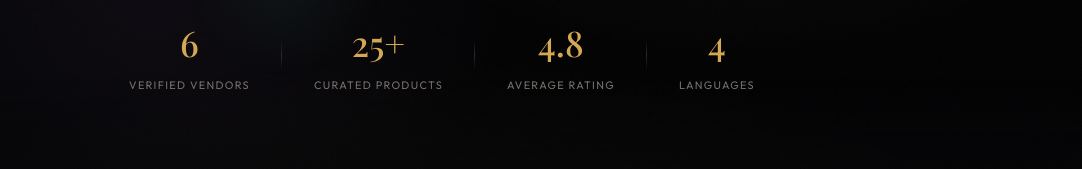
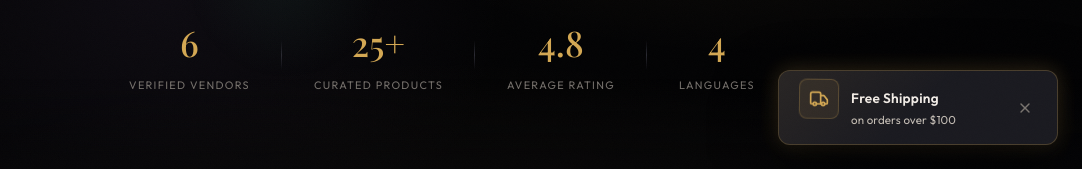
Before and after one commit to Kamkmgamer/10000_dollar_ecommerce_app, a Next.js app: page / in a window 1280 px wide. Shown: the part 631-800 px from the top of the page, without its empty margins (198-1280 px from the left). Built offline with nearby package versions, Linux system fonts and the light colour scheme; no server answers; a web font is replaced by a local one.

Commit message:
[component] Add FreeShippingToast component

```diff
--- /dev/null
+++ b/components/FreeShippingToast.tsx
@@ -0,0 +1,55 @@
+"use client";
+
+import { useEffect, useState } from "react";
+import { X, Truck } from "lucide-react";
+
+export default function FreeShippingToast() {
+  const [isVisible, setIsVisible] = useState(false);
+  const [isDismissed, setIsDismissed] = useState(false);
+
+  useEffect(() => {
+    // Check if user has dismissed the toast before
+    const dismissed = localStorage.getItem("freeShippingToastDismissed");
+    if (!dismissed) {
+      // Show toast after a short delay
+      const timer = setTimeout(() => {
+        setIsVisible(true);
+      }, 1000);
+      return () => clearTimeout(timer);
+    }
+  }, []);
+
+  const handleDismiss = () => {
+    setIsVisible(false);
+    setIsDismissed(true);
+    localStorage.setItem("freeShippingToastDismissed", "true");
+
+    // Reset after 24 hours (optional)
+    setTimeout(() => {
+      localStorage.removeItem("freeShippingToastDismissed");
+    }, 24 * 60 * 60 * 1000);
+  };
+
+  if (isDismissed || !isVisible) return null;
+
+  return (
+    <div className={`free-shipping-toast ${isVisible ? "toast-visible" : ""}`}>
+      <div className="toast-content">
+        <div className="toast-icon">
+          <Truck size={20} />
+        </div>
+        <div className="toast-text">
+          <div className="toast-title">Free Shipping</div>
+          <div className="toast-message">on orders over $100</div>
+        </div>
+        <button
+          className="toast-close"
+          onClick={handleDismiss}
+          aria-label="Dismiss notification"
+        >
+          <X size={16} />
+        </button>
+      </div>
+    </div>
+  );
+}
```
